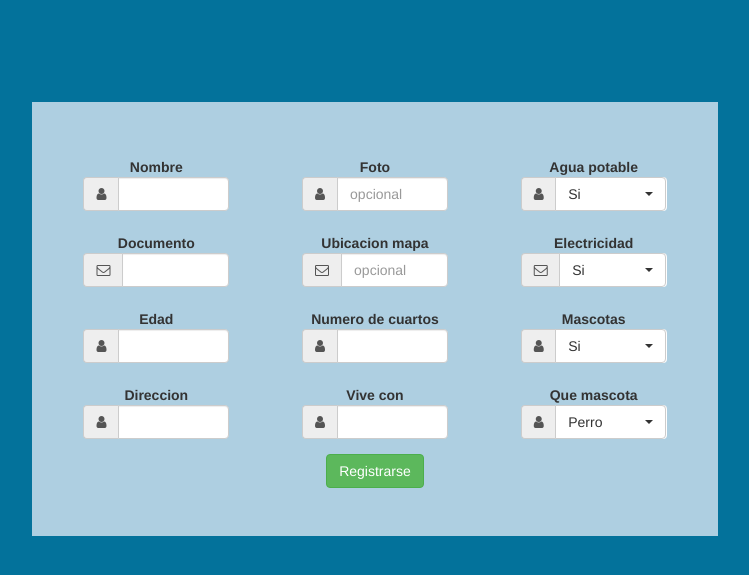
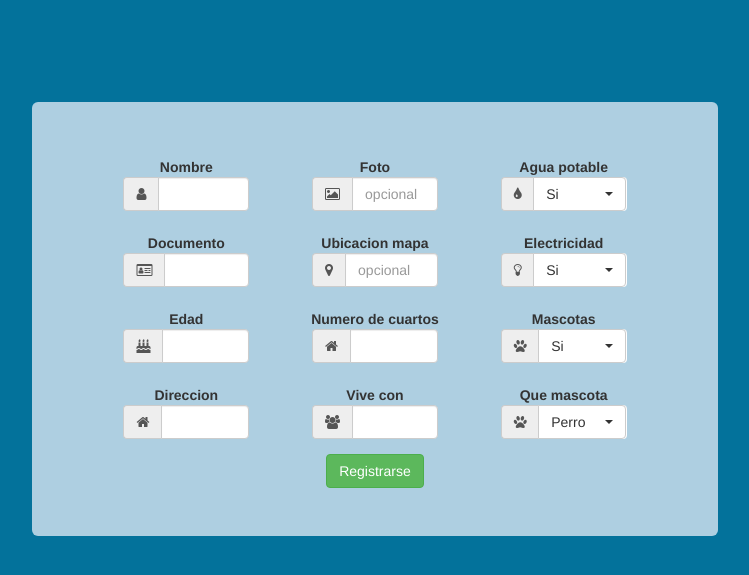
Before and after one commit to kecastro/MIA, a Django app: a page that uses templates/mia/registerPatient.html in a window 1280 px wide. Shown: the top 575 px of the page, without its empty margins (265-1014 px from the left). Run offline with Django 3.2, Linux system fonts and the light colour scheme; some libraries are stand-ins or nearby versions.

Commit message:
Container for jumbotron

```diff
--- a/templates/mia/registerPatient.html
+++ b/templates/mia/registerPatient.html
@@ -8,7 +8,7 @@
 {% endblock %}
 
 {% block body %}
-    <div style="padding-top: 8%;" class="col-md-8 col-md-offset-2">
+    <div style="padding-top: 8%;" class="container col-md-8 col-md-offset-2">
         <div class="jumbotron col-md-10 col-md-offset-1">
             <form class="form-horizontal" method="post">
                 {% csrf_token %}
@@ -29,7 +29,7 @@
                         </div>
                         <label class="control-label">{{ formPatient.documentId.label }}</label>
                         <div class="input-group col-md-8 col-md-offset-2">
-                            <span class="input-group-addon"><i class="fa fa-envelope-o"></i></span>
+                            <span class="input-group-addon"><i class="fa fa-id-card-o"></i></span>
                             {{ formPatient.documentId }}
                         </div>
                     </div>
@@ -39,7 +39,7 @@
                         </div>
                         <label class="control-label">{{ formPatient.age.label }}</label>
                         <div class="input-group col-md-8 col-md-offset-2">
-                            <span class="input-group-addon"><i class="fa fa-user"></i></span>
+                            <span class="input-group-addon"><i class="fa fa-birthday-cake"></i></span>
                             {{ formPatient.age }}
                         </div>
                     </div>
@@ -49,7 +49,7 @@
                         </div>
                         <label class="control-label">{{ formPatient.address.label }}</label>
                         <div class="input-group col-md-8 col-md-offset-2">
-                            <span class="input-group-addon"><i class="fa fa-user"></i></span>
+                            <span class="input-group-addon"><i class="fa fa-home"></i></span>
                             {{ formPatient.address }}
                         </div>
                     </div>
@@ -61,7 +61,7 @@
                         </div>
                         <label class="control-label">{{ formPatient.photo.label }}</label>
                         <div class="input-group col-md-8 col-md-offset-2">
-                            <span class="input-group-addon"><i class="fa fa-user"></i></span>
+                            <span class="input-group-addon"><i class="fa fa-picture-o"></i></span>
                             {{ formPatient.photo }}
                         </div>
                     </div>
@@ -71,7 +71,7 @@
                         </div>
                         <label class="control-label">{{ formPatient.map.label }}</label>
                         <div class="input-group col-md-8 col-md-offset-2">
-                            <span class="input-group-addon"><i class="fa fa-envelope-o"></i></span>
+                            <span class="input-group-addon"><i class="fa fa-map-marker"></i></span>
                             {{ formPatient.map }}
                         </div>
                     </div>
@@ -81,7 +81,7 @@
                         </div>
                         <label class="control-label">{{ formQuestions.numberRooms.label }}</label>
                         <div class="input-group col-md-8 col-md-offset-2">
-                            <span class="input-group-addon"><i class="fa fa-user"></i></span>
+                            <span class="input-group-addon"><i class="fa fa-home"></i></span>
                             {{ formQuestions.numberRooms }}
                         </div>
                     </div>
@@ -91,7 +91,7 @@
                         </div>
                         <label class="control-label">{{ formQuestions.livesWith.label }}</label>
                         <div class="input-group col-md-8 col-md-offset-2">
-                            <span class="input-group-addon"><i class="fa fa-user"></i></span>
+                            <span class="input-group-addon"><i class="fa fa-users"></i></span>
                             {{ formQuestions.livesWith }}
                         </div>
                     </div>
@@ -103,7 +103,7 @@
                         </div>
                         <label class="control-label">{{ formQuestions.runningWater.label }}</label>
                         <div class="input-group col-md-8 col-md-offset-2">
-                            <span class="input-group-addon"><i class="fa fa-user"></i></span>
+                            <span class="input-group-addon"><i class="fa fa-tint"></i></span>
                             {{ formQuestions.runningWater }}
                         </div>
                     </div>
@@ -113,7 +113,7 @@
                         </div>
                         <label class="control-label">{{ formQuestions.electricity.label }}</label>
                         <div class="input-group col-md-8 col-md-offset-2">
-                            <span class="input-group-addon"><i class="fa fa-envelope-o"></i></span>
+                            <span class="input-group-addon"><i class="fa fa-lightbulb-o"></i></span>
                             {{ formQuestions.electricity}}
                         </div>
                     </div>
@@ -123,7 +123,7 @@
                         </div>
                         <label class="control-label">{{ formQuestions.pets.label }}</label>
                         <div class="input-group col-md-8 col-md-offset-2">
-                            <span class="input-group-addon"><i class="fa fa-user"></i></span>
+                            <span class="input-group-addon"><i class="fa fa-paw"></i></span>
                             {{ formQuestions.pets }}
                         </div>
                     </div>
@@ -133,7 +133,7 @@
                         </div>
                         <label class="control-label">{{ formQuestions.petsExtra.label }}</label>
                         <div class="input-group col-md-8 col-md-offset-2">
-                            <span class="input-group-addon"><i class="fa fa-user"></i></span>
+                            <span class="input-group-addon"><i class="fa fa-paw"></i></span>
                             {{ formQuestions.petsExtra }}
                         </div>
                     </div>
```
